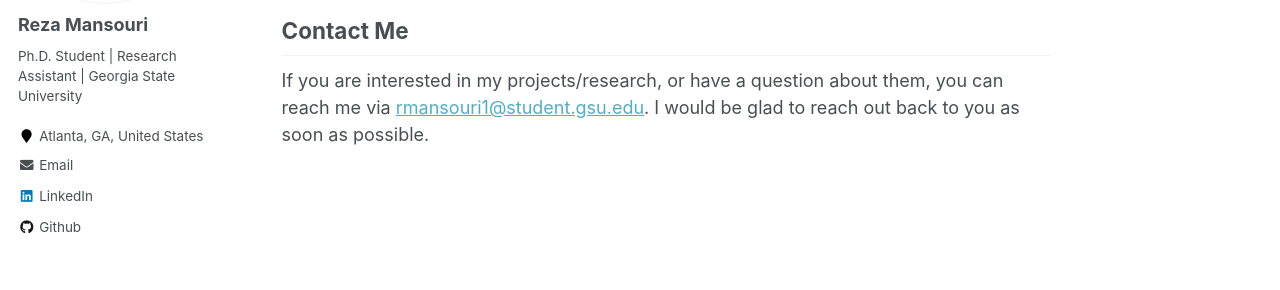
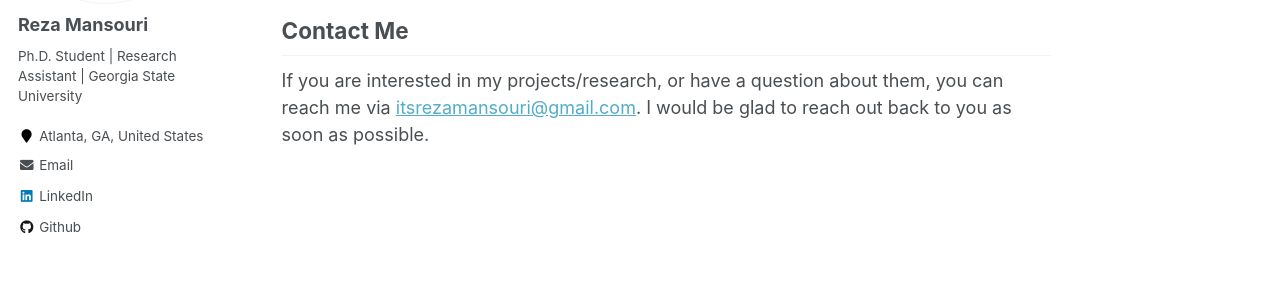
Before and after one commit to rezmansouri/rezmansouri.github.io, a Jekyll site: the page built from _pages/about.md, in a window 1280 px wide. Shown: the part 289-579 px from the top of the page. Built offline with Jekyll 4.4.1, drawn with Linux system fonts in a browser that asks for light colours.

Commit message:
update email address

```diff
--- a/_config.yml
+++ b/_config.yml
@@ -87,7 +87,7 @@
   employer         :
   pubmed           : # "https://www.ncbi.nlm.nih.gov/pubmed/?term=john+snow"
   googlescholar    : # "http://yourfullgooglescholarurl.com"
-  email            : "rmansouri1@student.gsu.edu"
+  email            : "itsrezamansouri@gmail.com"
   linkedin         :  "rezmansouri"
   researchgate     :
   uri              :
--- a/_pages/about.md
+++ b/_pages/about.md
@@ -14,4 +14,4 @@
 
 Contact Me
 ------
-If you are interested in my projects/research, or have a question about them, you can reach me via <a href="mailto:rmansouri1@student.gsu.edu" target="_blank">rmansouri1@student.gsu.edu</a>. I would be glad to reach out back to you as soon as possible.
+If you are interested in my projects/research, or have a question about them, you can reach me via <a href="mailto:itsrezamansouri@gmail.com" target="_blank">itsrezamansouri@gmail.com</a>. I would be glad to reach out back to you as soon as possible.
```
